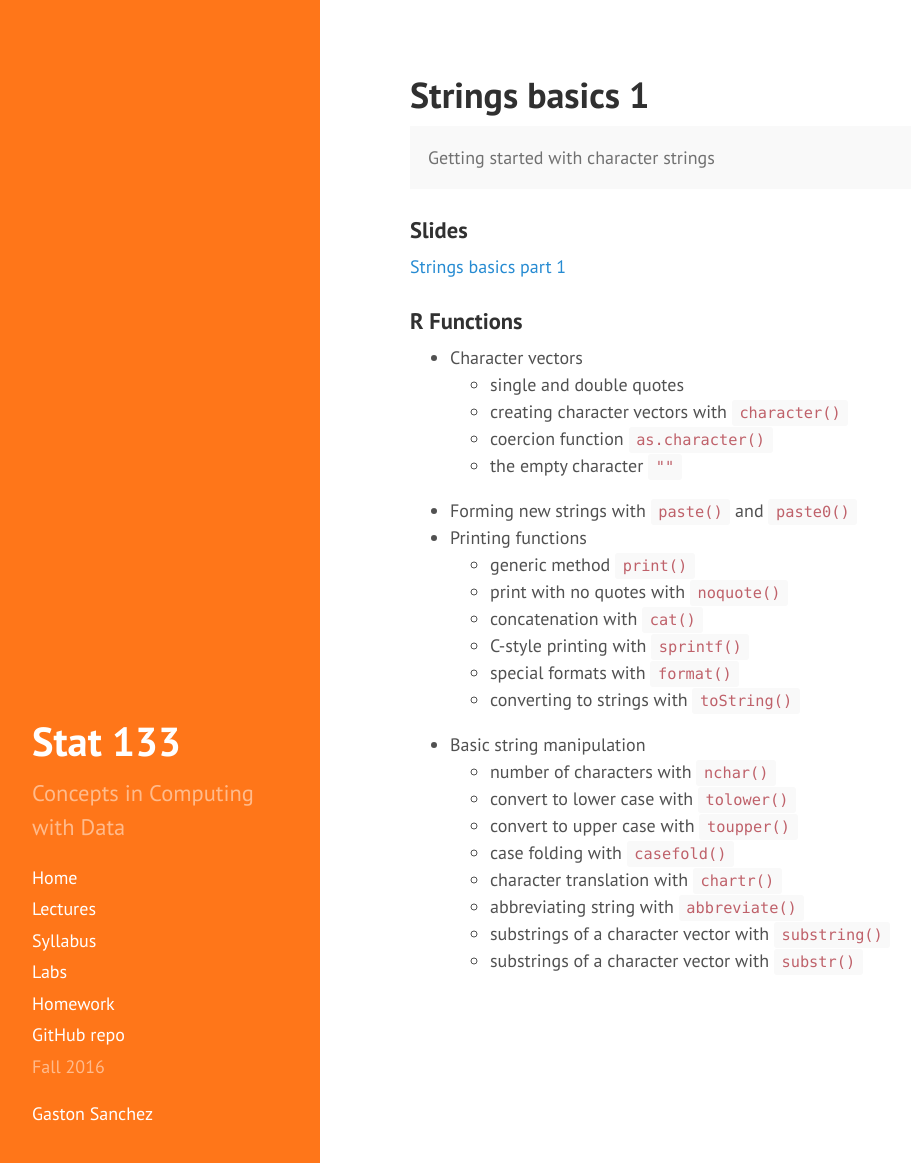
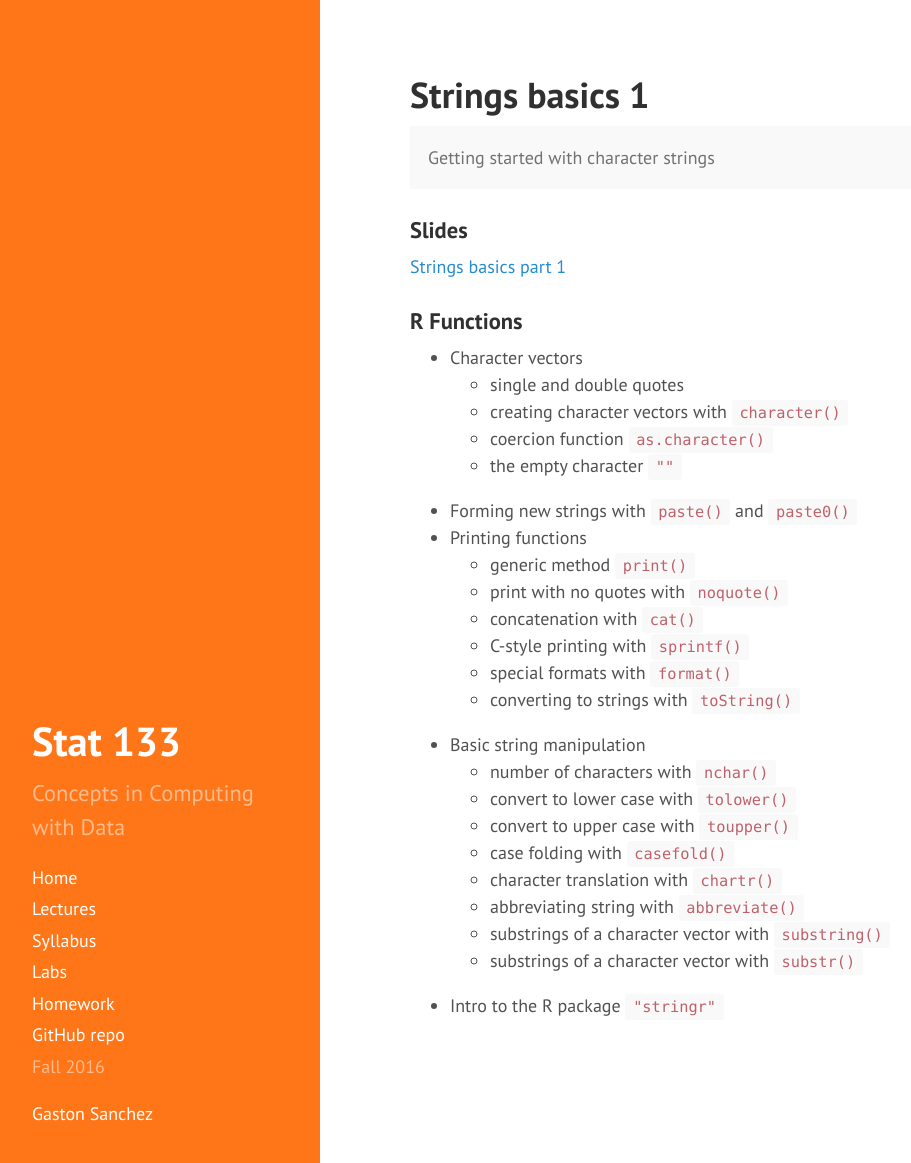
Before and after one commit to gastonstat/relic-stat133, a Jekyll site: the page built from lectures/12-strings1.md, in a window 1280 px wide and 1163 px high. Shown: the whole window, without its empty margins (4-915 px from the left). Built offline with Jekyll 4.4.1, drawn with Linux system fonts in a browser that asks for light colours; nearby versions of some CDN libraries.

Commit message:
lectures: add stringr to strings basics

```diff
--- a/lectures/12-strings1.md
+++ b/lectures/12-strings1.md
@@ -36,3 +36,4 @@ title: "Strings basics 1"
 	+ abbreviating string with `abbreviate()`
 	+ substrings of a character vector with `substring()`
 	+ substrings of a character vector with `substr()`
+- Intro to the R package `"stringr"`
```
